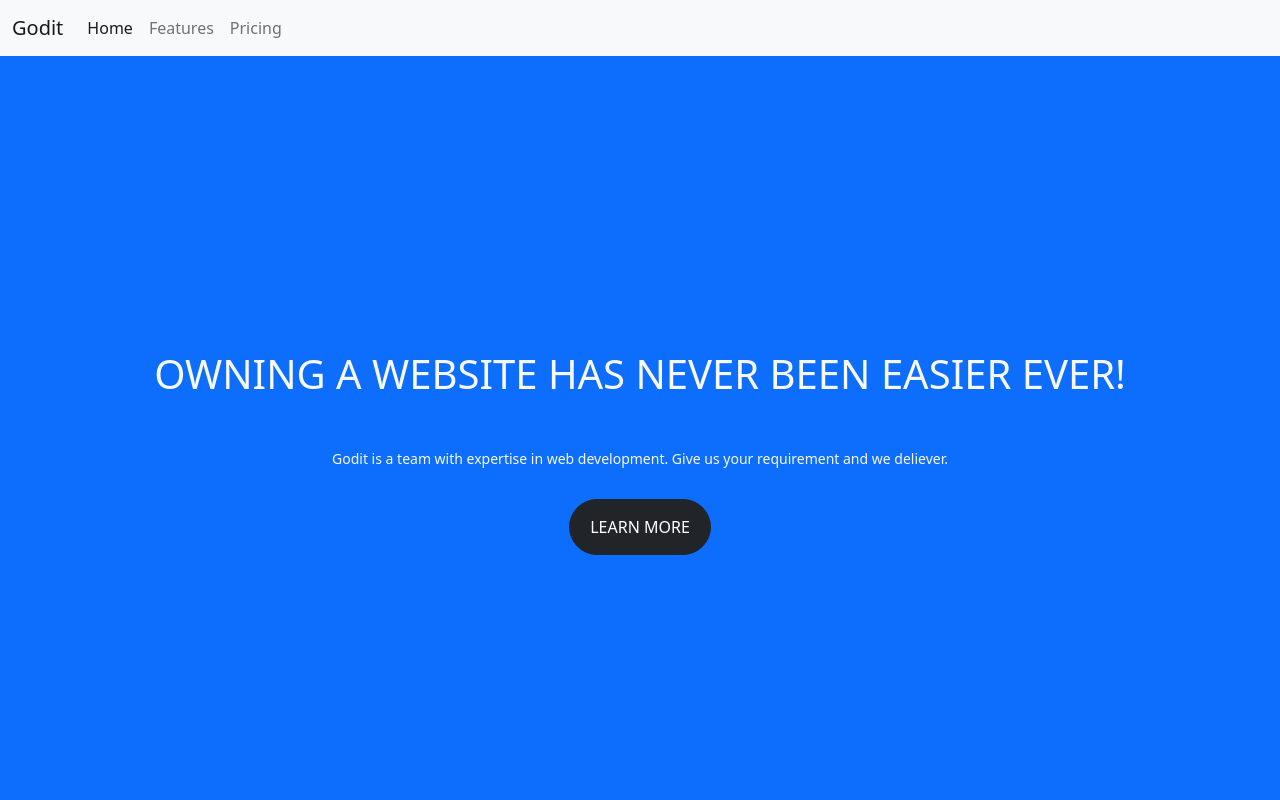
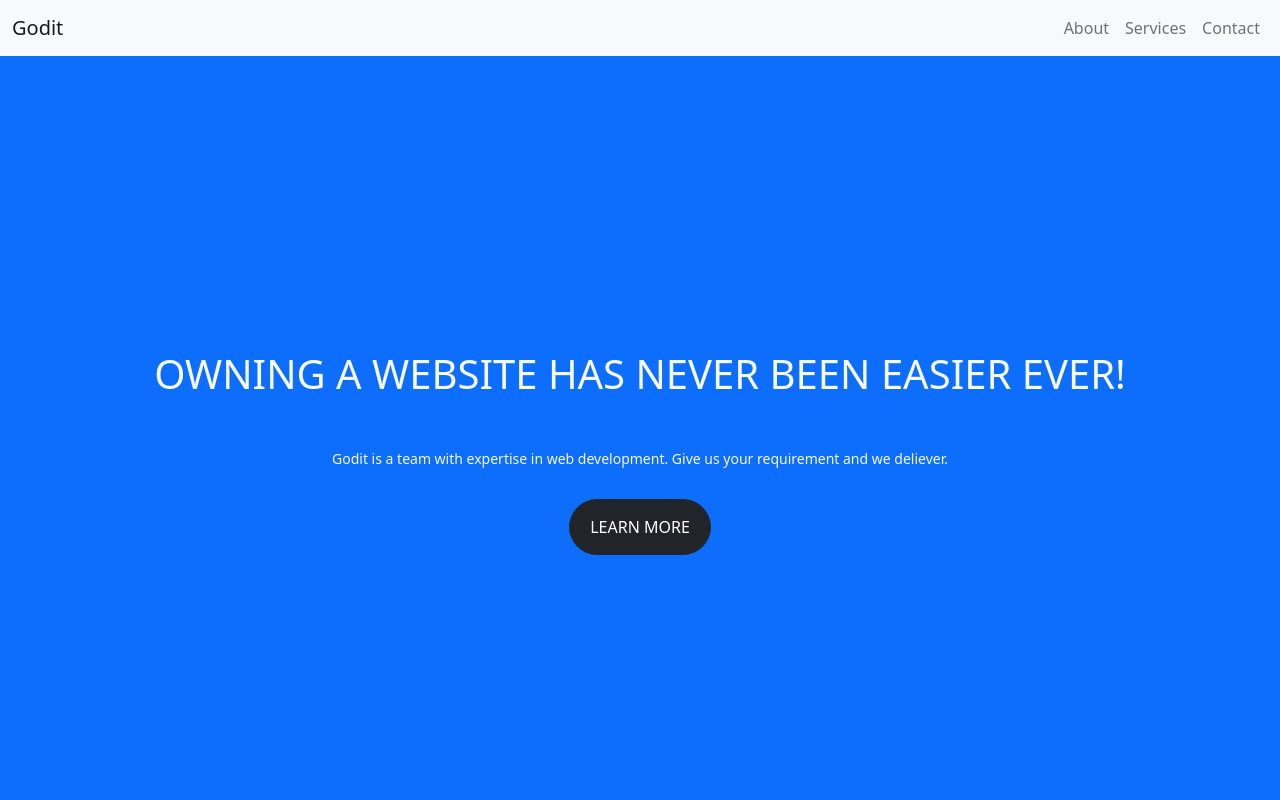
Before and after one commit to dennyjj/godit, a plain HTML site: page index.html in a window 1280 px wide. Shown: the top 800 px of the page. Drawn offline with nearby package versions, Linux system fonts and the light colour scheme.

Commit message:
sticky navbar

```diff
--- a/index.html
+++ b/index.html
@@ -14,18 +14,18 @@
 </head>
 
 <body>
-    <nav class="navbar navbar-expand-lg bg-light">
+    <nav class="navbar navbar-expand-lg bg-light me-0 sticky-top">
         <div class="container-fluid">
             <a class="navbar-brand" href="#">Godit</a>
             <button class="navbar-toggler" type="button" data-bs-toggle="collapse" data-bs-target="#navbarNavAltMarkup"
                 aria-controls="navbarNavAltMarkup" aria-expanded="false" aria-label="Toggle navigation">
                 <span class="navbar-toggler-icon"></span>
             </button>
-            <div class="collapse navbar-collapse" id="navbarNavAltMarkup">
+            <div class="collapse navbar-collapse justify-content-end" id="navbarNavAltMarkup">
                 <div class="navbar-nav">
-                    <a class="nav-link active" aria-current="page" href="#">Home</a>
-                    <a class="nav-link" href="#">Features</a>
-                    <a class="nav-link" href="#">Pricing</a>
+                    <a class="nav-link" aria-current="page" href="#">About</a>
+                    <a class="nav-link" href="#service">Services</a>
+                    <a class="nav-link" href="#contact">Contact</a>
                 </div>
             </div>
         </div>
@@ -65,7 +65,7 @@
             </a>
     </section>
 
-    <section class="bg-primary container-fluid block-padding">
+    <section id="service" class="bg-primary container-fluid block-padding">
         <h3 class="text-center" style="margin-bottom: 30px;">
             Our One-Stop Service
         </h3>
```
